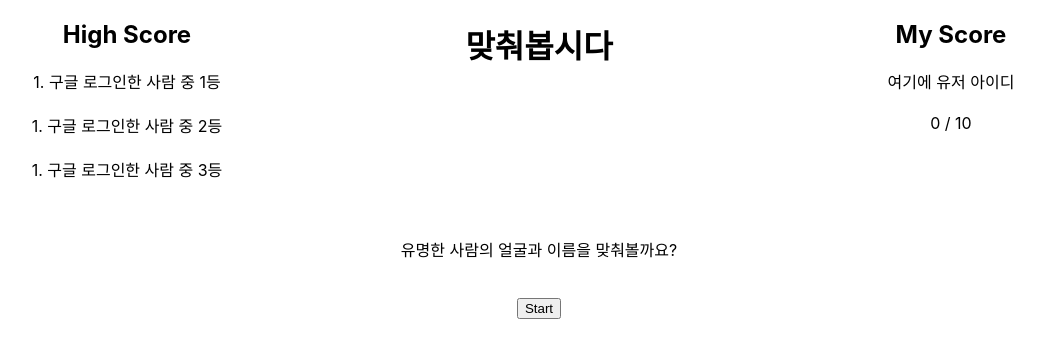
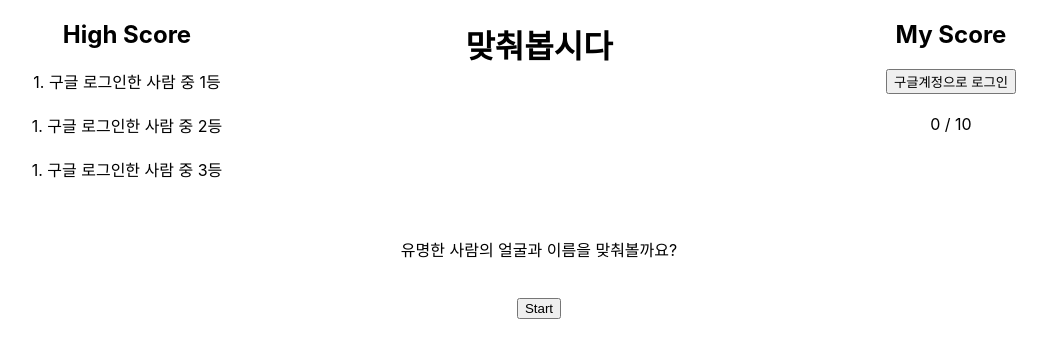
Before and after one commit to gunny915/project_team, a React (Create React App) app: page / in a window 1280 px wide. Shown: the top 358 px of the page, without its empty margins (101-1148 px from the left). Built offline with nearby package versions, Linux system fonts and the light colour scheme.

Commit message:
google login add

```diff
--- a/package.json
+++ b/package.json
@@ -3,12 +3,15 @@
   "version": "0.1.0",
   "private": true,
   "dependencies": {
+    "@firebase/util": "^1.1.0",
     "@material-ui/core": "^4.11.4",
     "@testing-library/jest-dom": "^5.14.1",
     "@testing-library/react": "^11.2.7",
     "@testing-library/user-event": "^12.8.3",
+    "firebase": "^8.6.8",
     "react": "^17.0.2",
     "react-dom": "^17.0.2",
+    "react-google-login": "^5.2.2",
     "react-scripts": "4.0.3",
     "web-vitals": "^1.1.2"
   },
--- a/src/App.js
+++ b/src/App.js
@@ -1,32 +1,47 @@
-import logo from './logo.svg';
-import './App.css';
-import React, { useState, useEffect } from 'react';
-//import firebase from "firebase/app"
-
+import logo from "./logo.svg";
+import "./App.css";
+import React, { useState, useEffect } from "react";
+import firebase from "firebase/app";
+import "firebase/analytics";
+import "firebase/auth";
+import "firebase/firestore";
 import CurrentScore from "./components/CurrentScore";
 import Scoreboard from "./components/Scoreboard";
+const firebaseConfig = {
+  apiKey: "AIzaSyDzurGoekqj6TXobxkgefCeGYU12NJVCAo",
+  authDomain: "teamproject-b06dd.firebaseapp.com",
+  databaseURL: "https://teamproject-b06dd-default-rtdb.firebaseio.com",
+  projectId: "teamproject-b06dd",
+  storageBucket: "teamproject-b06dd.appspot.com",
+  messagingSenderId: "904090278522",
+  appId: "1:904090278522:web:496acc94e5a6af37f5f9c3",
+  measurementId: "G-DL6KGTY4YN"
+};
 
+// Initialize Firebase
+firebase.initializeApp(firebaseConfig);
 function App() {
-
   const index = [1, 2, 3, 4, 5, 6, 7, 8, 9, 10];
   const answers = [
-        '슬기',
-        '다현',
-        '예지',
-        '유재석',
-        '조세호',
-        '이제훈',
-        '손흥민',
-        '정찬성',
-        '박보영',
-        '이병헌'];
+    "슬기",
+    "다현",
+    "예지",
+    "유재석",
+    "조세호",
+    "이제훈",
+    "손흥민",
+    "정찬성",
+    "박보영",
+    "이병헌"
+  ];
 
   const [gameStart, setStart] = useState(false);
   const [probNum, setProbNum] = useState(0);
   const [shuffled, setShuffled] = useState([]);
   const [currScore, setCurr] = useState(0);
-
-
+  const [login, setLogin] = useState(false);
+  const [name, setName] = useState("");
+  const [email, setEmail] = useState("")
   // Setup start game
   useEffect(() => {
     // Initialize start
@@ -46,40 +61,39 @@ function App() {
         endGame();
         alert(`You got ${currScore} correct!`);
       } else {
-
       }
     }
   }, [probNum]);
 
+  // Start game
 
-    // Start game
+  var provider = new firebase.auth.GoogleAuthProvider();
+  provider.addScope("https://www.googleapis.com/auth/contacts.readonly");
+
   const startGame = () => {
     // Game already running
     if (gameStart) {
-            alert('게임이 진행중입니다');
+      alert("게임이 진행중입니다");
       return;
     }
     // Check name
     setStart(true);
-
   };
 
   // Next question
   const nextQ = (e) => {
     e.preventDefault();
-        const userInput = document.getElementById('input').value;
+    const userInput = document.getElementById("input").value;
     const answer = answers[shuffled[probNum - 1] - 1];
 
     if (userInput === answer) {
       setCurr(currScore + 1);
     }
     setProbNum(probNum + 1);
-        document.getElementById('input').value = '';
+    document.getElementById("input").value = "";
   };
   // End game
-    const endGame = () => {
-
-    };
+  const endGame = () => {};
 
   // Shuffle array of questions
   const shuffle = (arr) => {
@@ -95,46 +109,75 @@ function App() {
       arr[randomIndex] = temp;
     }
     return arr;
-    }
+  };
+  const loginHandler = () => {
+    firebase
+      .auth()
+      .signInWithPopup(provider)
+      .then((result) => {
+        setName(result.additionalUserInfo.profile.name);
+        setEmail(result.additionalUserInfo.profile.email)
+        setLogin(true)
+      })
+      .catch((error) => {
+      });
+  };
   return (
     <div className="App">
       <header>
         <div>
-                    <Scoreboard/>
+          <Scoreboard />
         </div>
         <h1>맞춰봅시다</h1>
         <div>
-                    <CurrentScore score={currScore}/>
+          <CurrentScore
+            score={currScore}
+            login={login}
+            loginHandler={loginHandler}
+            name = {name}
+          />
         </div>
       </header>
-            <br/>
+      <br />
       <div className="game">
         <div id="centered">
-                    {gameStart === true ?
+          {gameStart === true ? (
             <>
               <div className="problem">
                 <label className="probNum">#{probNum}</label>
-                                <br/>
-                                <img className="img" src={process.env.PUBLIC_URL+`/img/${shuffled[probNum - 1]}.jpg`} height="400" />
-                                <br/>
-                                <form className="answer-form" autoComplete="off" onSubmit={nextQ}>
+                <br />
+                <img
+                  className="img"
+                  src={
+                    process.env.PUBLIC_URL + `/img/${shuffled[probNum - 1]}.jpg`
+                  }
+                  height="400"
+                />
+                <br />
+                <form
+                  className="answer-form"
+                  autoComplete="off"
+                  onSubmit={nextQ}
+                >
                   <input type="text" id="input"></input>
-                                    <button className="ans_button" type="button" onClick={nextQ}>Ok</button>
+                  <button className="ans_button" type="button" onClick={nextQ}>
+                    Ok
+                  </button>
                 </form>
               </div>
             </>
-                        :
+          ) : (
             <>
               <p>유명한 사람의 얼굴과 이름을 맞춰볼까요?</p>
-                            <br/>
-                            <button type="button" id="name_button" onClick={startGame}>Start</button>
+              <br />
+              <button type="button" id="name_button" onClick={startGame}>
+                Start
+              </button>
             </>
-                    }
+          )}
         </div>
       </div>
-            <div className="split right">
-
-            </div>
+      <div className="split right"></div>
     </div>
   );
 }
--- a/src/components/CurrentScore.js
+++ b/src/components/CurrentScore.js
@@ -1,12 +1,12 @@
 
 import React, {useState} from 'react';
 
-const CurrentScore = ({score}) => {
+const CurrentScore = ({score, login,loginHandler,name}) => {
 
     return (
         <div className="current-score">
             <h2>My Score</h2>
-            <span>여기에 유저 아이디</span>
+            {login ?<span>{name}</span> :<button onClick={loginHandler}>구글계정으로 로그인</button>}
             <br/>
             <span> {score} / 10</span>
         </div>
--- a/src/components/Scoreboard.js
+++ b/src/components/Scoreboard.js
@@ -1,6 +1,6 @@
 import React from "react";
 
-const Scoreboard = () => {
+const Scoreboard = (props) => {
     return (
       <div className="scoreboard">
           <h2>High Score</h2>
```
Also changed, not shown: 1 other file (tests, documents, lock files or other folders). Lines whose indentation alone changed are shown as unchanged.
